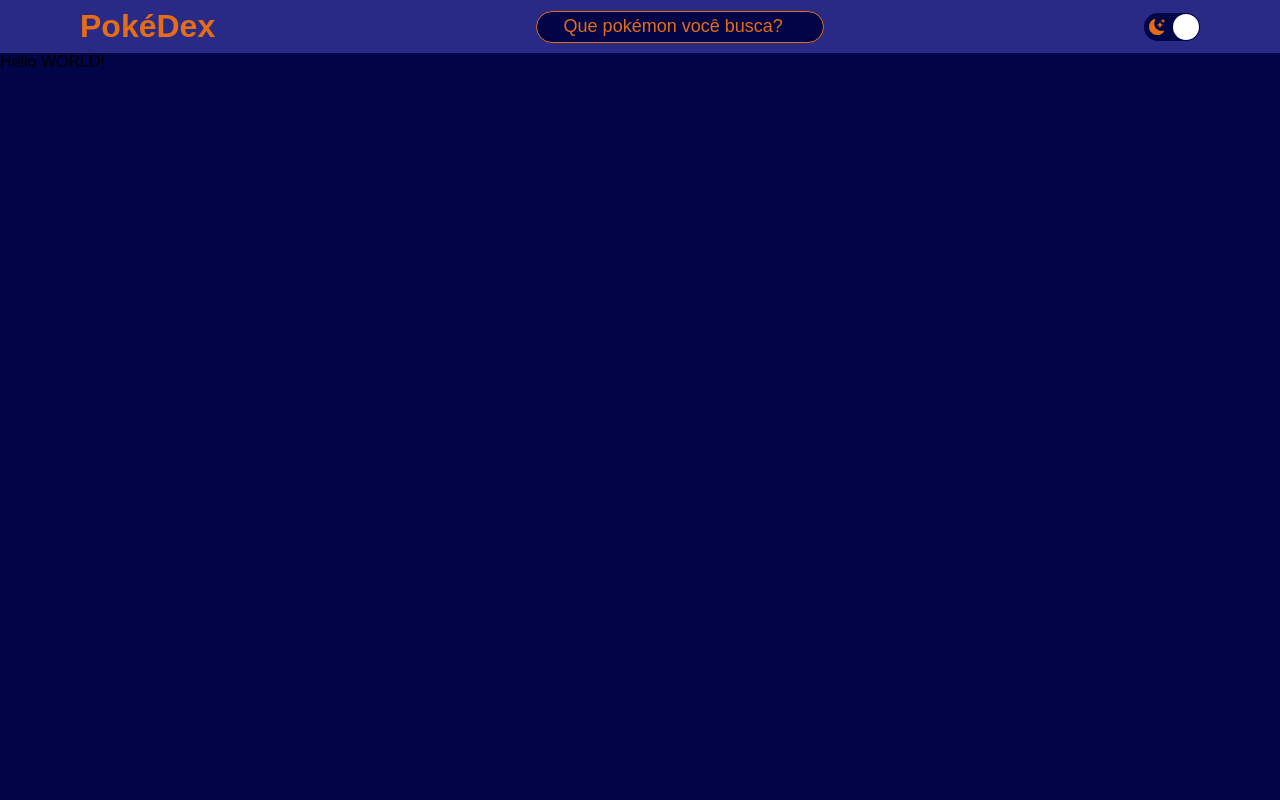
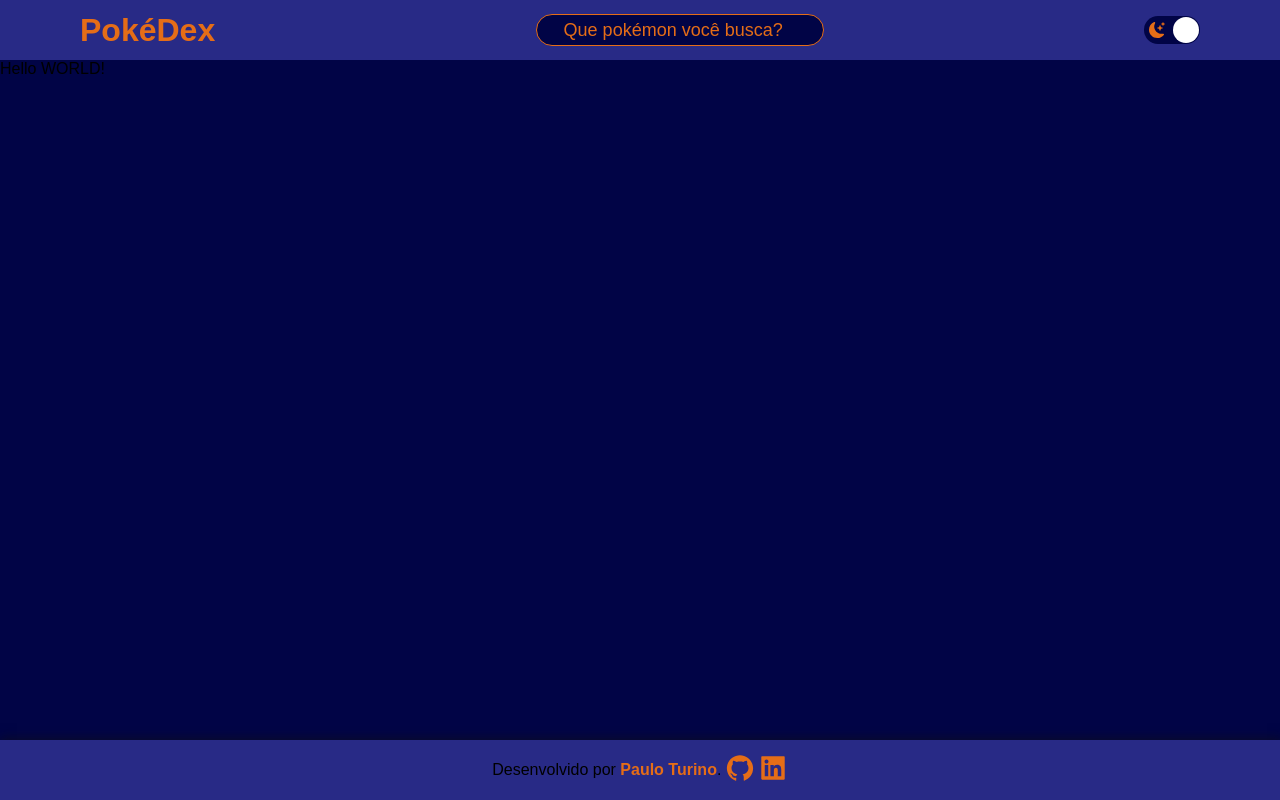
Before and after one commit to TurinoS/Pokedex, a Next.js app: page / in a window 1280 px wide. Built offline with nearby package versions, Linux system fonts and the light colour scheme.

Commit message:
feat: implementando o footer

```diff
--- a/src/app/page.tsx
+++ b/src/app/page.tsx
@@ -1,14 +1,18 @@
 'use client'
 
+import Footer from "@/components/Footer";
 import Header from "@/components/Header";
 import { GlobalStyle } from "@/styles/GlobalStyles";
 
 export default function Home() {
   return (
-    <main>
+    <>
       <GlobalStyle />
       <Header />
-      Hello WORLD!
-    </main>
+      <main>
+        Hello WORLD!
+      </main>
+      <Footer />
+    </>
   )
 }
--- /dev/null
+++ b/src/components/Footer.tsx
@@ -0,0 +1,13 @@
+import { StyledFooter, StyledGithubtIcon, StyledLinkedinIcon } from "@/styles/Footer.style";
+
+export default function Footer() {
+    return(
+        <StyledFooter>
+            <p>Desenvolvido por <span>Paulo Turino</span>.</p>
+            <div>
+                <a  href='https://github.com/TurinoS'><StyledGithubtIcon /></a>
+                <a  href='https://www.linkedin.com/in/paulo-turino/'><StyledLinkedinIcon /></a>
+            </div>
+        </StyledFooter>
+    )
+}
--- /dev/null
+++ b/src/styles/Footer.style.tsx
@@ -0,0 +1,33 @@
+import styled from "styled-components"
+import { AiFillLinkedin, AiFillGithub } from 'react-icons/ai'
+
+export const StyledFooter = styled.footer`
+    background-color: var(--bg-light);
+    height: 60px;
+    padding: .5em;
+    display: flex;
+    align-items: center;
+    justify-content: center;
+    gap: .2em;
+    box-shadow: 1px -1px 10px 1px var(--shadow);
+
+    & span {
+        color: var(--orange);
+        font-weight: 600;
+    }
+
+    & div {
+        display: flex;
+        gap: .2em;
+    }
+`
+
+export const StyledGithubtIcon = styled(AiFillGithub)`
+    font-size: 30px;
+    color: var(--orange);
+`
+
+export const StyledLinkedinIcon = styled(AiFillLinkedin)`
+    font-size: 30px;
+    color: var(--orange);
+`
--- a/src/styles/GlobalStyles.tsx
+++ b/src/styles/GlobalStyles.tsx
@@ -21,4 +21,8 @@ export const GlobalStyle = createGlobalStyle`
     body {
         background-color: var(--bg-dark);
     }
+
+    main {
+        min-height: calc(100vh - 120px);
+    }
 `
--- a/src/styles/Header.style.tsx
+++ b/src/styles/Header.style.tsx
@@ -3,6 +3,7 @@ import { BsFillSunFill, BsFillMoonStarsFill } from 'react-icons/bs';
 
 export const StyledHeader = styled.header`
     background-color: var(--bg-light);
+    height: 60px;
     display: flex;
     justify-content: space-between;
     align-items: center;
```
